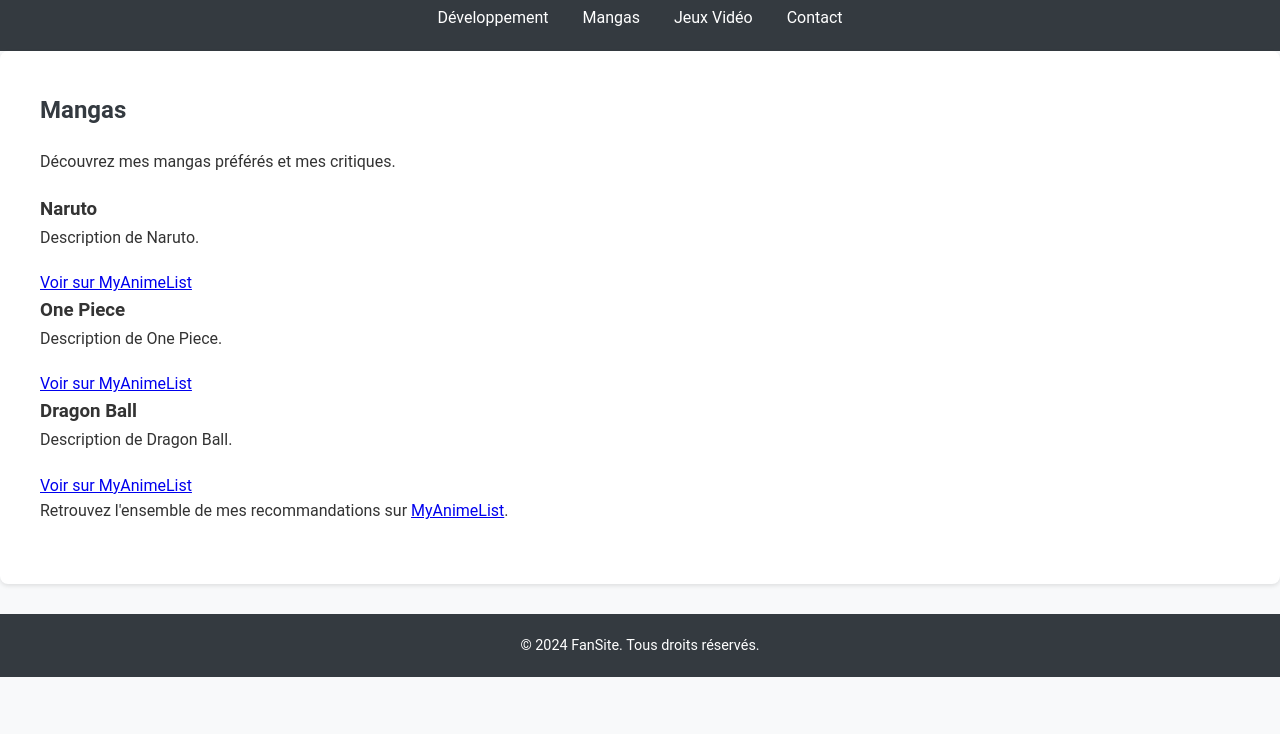
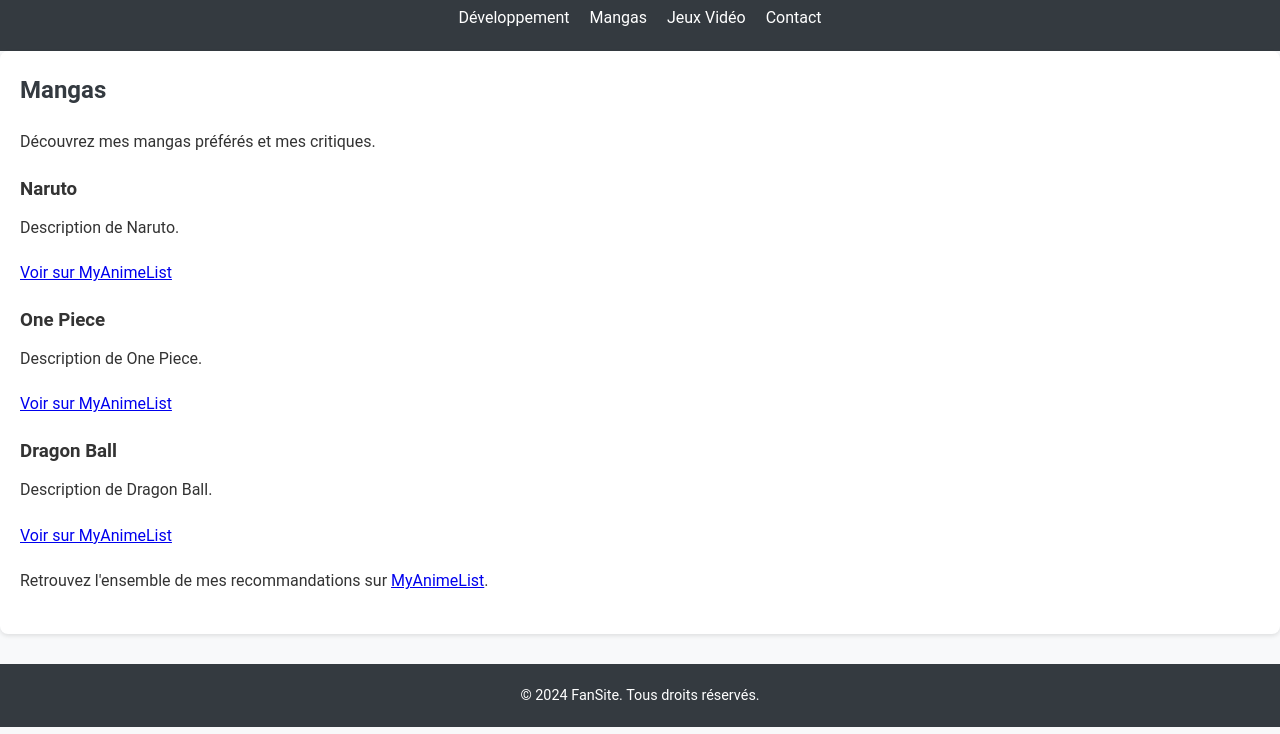
Before and after one commit to LimaDevv/FanSite, a plain HTML site: page index.html in a window 1280 px wide. Shown: the part 66-800 px from the top of the page. Drawn offline with Linux system fonts and the light colour scheme.

Commit message:
Update style.css

```diff
--- a/style.css
+++ b/style.css
@@ -40,7 +40,7 @@ nav ul li a:hover {
 
 section {
     background-color: #fff;
-    padding: 40px;
+    padding: 30px;
     margin-bottom: 30px;
     border-radius: 8px;
     box-shadow: 0 2px 4px rgba(0, 0, 0, 0.1);
@@ -55,15 +55,11 @@ section p {
     margin-bottom: 20px;
 }
 
-section ul {
-    list-style-type: none;
+section .manga {
     margin-bottom: 20px;
 }
 
-section ul li {
-    padding: 10px;
-    background-color: #f8f9fa;
-    border-radius: 8px;
+section .manga h3 {
     margin-bottom: 10px;
 }
 
@@ -75,6 +71,7 @@ footer {
     font-size: 0.9rem;
 }
 
+/* Style spécifique pour les formulaires */
 form input,
 form textarea,
 form button {
@@ -99,8 +96,16 @@ form button:hover {
     background-color: #ffc107;
 }
 
-/* Style spécifique pour le formulaire de contact */
-#contactForm {
-    max-width: 400px;
-    margin: 0 auto;
+/* Style spécifique pour les onglets */
+nav ul {
+    display: flex;
+    justify-content: center;
 }
+
+nav ul li {
+    margin: 0 10px;
+}
+
+section {
+    padding: 20px;
+}
```
